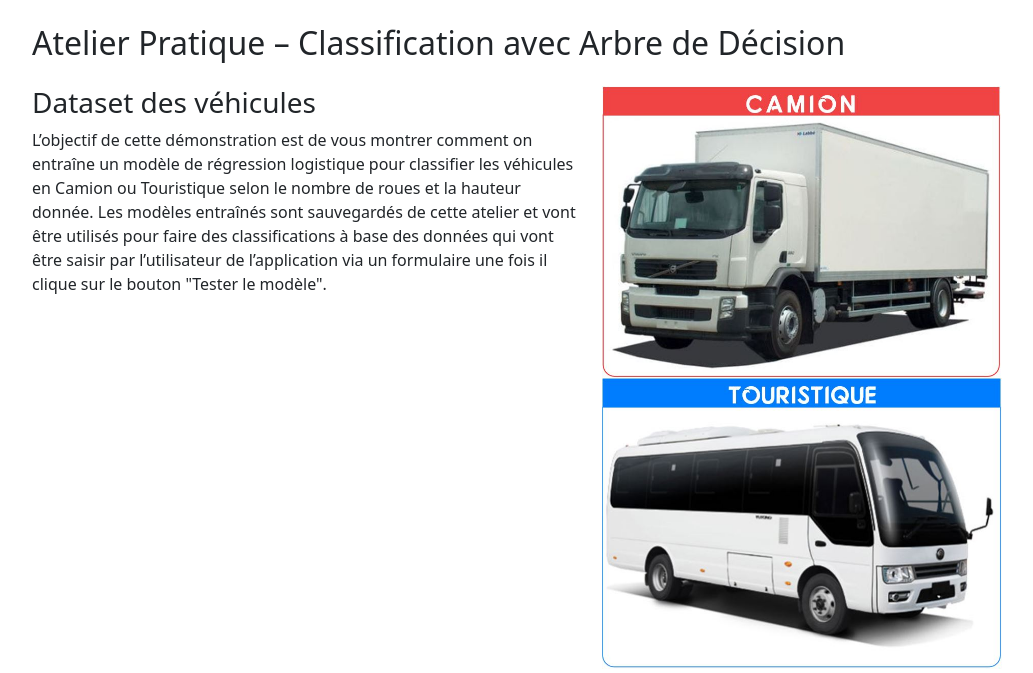
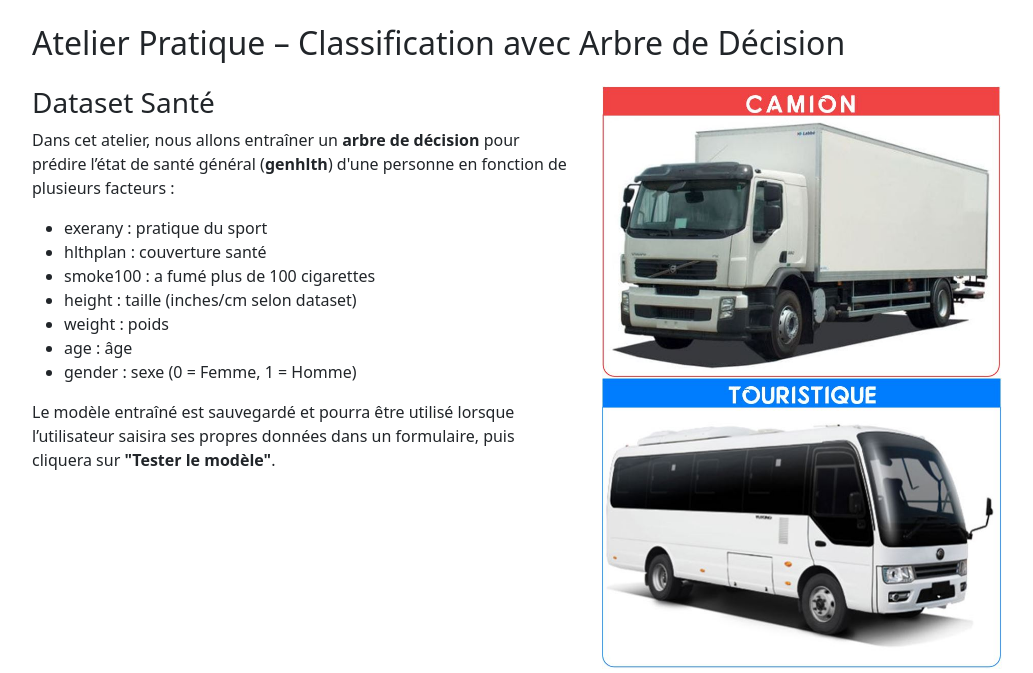
Before and after one commit to imane-mbarek/projet_ML, a Django app: page /arbre_atelier_C/ in a window 1280 px wide. Shown: the part 56-729 px from the top of the page, without its empty margins (50-1083 px from the left). Run offline with Django 5.2, Linux system fonts and the light colour scheme.

Commit message:
algo svm

```diff
--- a/algoAi/templates/arbre_decision/arbre_atelier_C.html
+++ b/algoAi/templates/arbre_decision/arbre_atelier_C.html
@@ -6,13 +6,26 @@
 
     <div class="row">
         <div class="col-md-6">
-            <h3>Dataset des véhicules</h3>
+            <h3>Dataset Santé</h3>
             <p>
-                L’objectif de cette démonstration est de vous montrer comment on entraîne un modèle de régression
-                logistique pour classifier les véhicules en Camion ou Touristique selon le nombre de roues et la hauteur donnée.
-                Les modèles entraînés sont sauvegardés de cette atelier et vont être utilisés pour faire des classifications
-                à base des données qui vont être saisir par l’utilisateur de l’application via un formulaire une fois il clique
-                sur le bouton "Tester le modèle".
+                Dans cet atelier, nous allons entraîner un <strong>arbre de décision</strong> pour prédire
+                l’état de santé général (<strong>genhlth</strong>) d'une personne en fonction de plusieurs facteurs :
+            </p>
+
+            <ul>
+                <li>exerany : pratique du sport</li>
+                <li>hlthplan : couverture santé</li>
+                <li>smoke100 : a fumé plus de 100 cigarettes</li>
+                <li>height : taille (inches/cm selon dataset)</li>
+                <li>weight : poids</li>
+                <li>age : âge</li>
+                <li>gender : sexe (0 = Femme, 1 = Homme)</li>
+            </ul>
+
+            <p>
+                Le modèle entraîné est sauvegardé et pourra être utilisé lorsque l’utilisateur saisira
+                ses propres données dans un formulaire, puis cliquera sur
+                <strong>"Tester le modèle"</strong>.
             </p>
         </div>
 
@@ -23,7 +36,7 @@
     </div>
 
     <div>
-        <a class="btn btn-success col-12 mt-2 mb-2" href="{% url 'reglog_tester' %}">Tester le modèle</a>
+        <a class="btn btn-success col-12 mt-2 mb-2" href="{% url 'arbre_decision_tester' %}">Tester le modèle</a>
     </div>
 
     <iframe src="{% static 'pdfs/course_demonstration.pdf' %}"
--- a/algoAi/templates/random_forest/random_forest_atelier_C.html
+++ b/algoAi/templates/random_forest/random_forest_atelier_C.html
@@ -23,7 +23,7 @@
     </div>
 
     <div>
-        <a class="btn btn-success col-12 mt-2 mb-2" href="{% url 'reglog_tester' %}">Tester le modèle</a>
+        <a class="btn btn-success col-12 mt-2 mb-2" href="{% url 'random_forest_tester' %}">Tester le modèle</a>
     </div>
 
     <iframe src="{% static 'pdfs/course_demonstration.pdf' %}"
--- a/algoAi/templates/svm/svm_atelier_R.html
+++ b/algoAi/templates/svm/svm_atelier_R.html
@@ -24,7 +24,7 @@
     </div>
 
     <div>
-        <a class="btn btn-success col-12 mt-2 mb-2" href="{% url 'reglog_tester' %}">Tester le modèle</a>
+        <a class="btn btn-success col-12 mt-2 mb-2" href="{% url 'svm_tester' %}">Tester le modèle</a>
     </div>
 
     <iframe src="{% static 'pdfs/course_demonstration.pdf' %}"
--- a/algoAi/urls.py
+++ b/algoAi/urls.py
@@ -9,11 +9,17 @@ urlpatterns = [
     path('reglog_prediction/', views.regLog_prediction, name='regLog_prediction'),
     path('arbre_decision_details/', views.arbre_decision_details, name='arbre_decision_details'),
     path('arbre_atelier_C/', views.arbre_atelier_C, name='arbre_atelier_C'),
+    path('arbre_decision_tester/', views.arbre_decision_tester, name='arbre_decision_tester'),
+    path('arbre_decision_prediction/', views.arbre_decision_prediction, name='arbre_decision_prediction'),
     path('svm_details/', views.svm_details, name='svm_details'),
     path('svm_atelier_C/', views.svm_atelier_C, name='svm_atelier_C'),
     path('svm_atelier_R/', views.svm_atelier_R, name='svm_atelier_R'),
+    path('svm_tester/', views.svm_tester, name='svm_tester'),
+    path('svm_prediction/', views.svm_prediction, name='svm_prediction'),
     path('random_forest_details/', views.random_forest_details, name='random_forest_details'),
     path('random_forest_atelier_C/', views.random_forest_atelier_C, name='random_forest_atelier_C'),
+    path('random_forest_tester/', views.random_forest_tester, name='random_forest_tester'),
+    path('random_forest_prediction/', views.random_forest_prediction, name='random_forest_prediction'),
     path('xgboost_details/', views.xgboost_details, name='xgboost_details'),
     path('xgboost_atelier_C/', views.xgboost_atelier_C, name='xgboost_atelier_C'),
 ]
--- a/algoAi/views.py
+++ b/algoAi/views.py
@@ -77,6 +77,60 @@ def arbre_decision_details(request):
 def arbre_atelier_C(request):
     return render(request,"arbre_decision/arbre_atelier_C.html")
 
+def arbre_decision_tester(request):
+    return render(request,"arbre_decision/arbre_decision_form_c.html")
+
+def arbre_decision_prediction(request):
+    # Tâche 1 : Recevoir le Colis
+    if request.method == 'POST':
+
+        # Tâche 2 : Déballer le colis (extraction des données du formulaire)
+        exerany = int(request.POST.get('exerany'))
+        hlthplan = int(request.POST.get('hlthplan'))
+        smoke100 = int(request.POST.get('smoke100'))
+        height = float(request.POST.get('height'))
+        weight = float(request.POST.get('weight'))
+        age = int(request.POST.get('age'))
+        gender = int(request.POST.get('gender'))
+
+        # Tâche 3 : Réveiller l'expert (charger le modèle Decision Tree)
+        model = load_models('dt_class.pkl')
+
+        # Tâche 4 : Poser la question à l'expert
+        prediction = model.predict([[exerany, hlthplan, smoke100, height, weight, age, gender]])
+        predicted_class = int(prediction[0])
+
+        # Tâche 5 : Traduire la réponse
+        health_label = {0: 'fair', 1: 'good'}
+        imag_url = {
+            'fair': 'images/camion.jpg',
+            'good': 'images/touristique.jpg'
+        }
+
+        pred_health_state = health_label[predicted_class]
+        pred_img = imag_url[pred_health_state]
+
+        # Tâche 6 : Préparer le Plateau-Repas (context)
+        input_data = {
+            'exerany': exerany,
+            'hlthplan': hlthplan,
+            'smoke100': smoke100,
+            'height': height,
+            'weight': weight,
+            'age': age,
+            'gender': gender,
+        }
+
+        context = {
+            'predicted_state': pred_health_state,
+            'initial_data': input_data
+        }
+
+        return render(request, 'arbre_decision/arbre_decision_result_c.html', context)
+
+    # Si GET : afficher le formulaire
+    return render(request, 'arbre_decision/arbre_decision_form_c.html')
+
 
 
 # pour la carte SVM -----------------------------------------------------------------------------------------------------------------------------------------------------------------------------------------------------------
@@ -90,6 +144,59 @@ def svm_atelier_C(request):
 def svm_atelier_R(request):
     return render(request,"svm/svm_atelier_R.html")
 
+def svm_tester(request):
+    return render(request,"svm/svm_form_c.html")
+
+def svm_prediction(request):
+# Tâche 1 : Recevoir le Colis
+    if request.method == 'POST':
+
+
+        # Tâche 2 : Déballer le colis (extraction des données du formulaire du béton)
+        # Les valeurs sont des nombres flottants normalisés pour le modèle SVR
+        ciment = float(request.POST.get('ciment'))
+        eau = float(request.POST.get('eau'))
+        sable = float(request.POST.get('sable'))
+        gravier = float(request.POST.get('gravier'))
+        age = float(request.POST.get('age')) # L'âge est aussi normalisé ici
+
+        # Note: Les anciens champs (exerany, hlthplan, etc.) ont été supprimés/remplacés.
+
+        # Tâche 3 : Réveiller l'expert (charger le modèle SVR)
+        # Assurez-vous que 'svr_reg.pkl' est le bon chemin/nom de votre modèle SVR entraîné
+        model = load_models('svm_reg.pkl')
+
+        # La prédiction est une valeur continue (Résistance du Béton)
+        prediction = model.predict([[ciment, eau, sable, gravier, age]])
+        predicted_resistance = prediction[0]
+
+        # Tâche 5 : Traduire la réponse (Simplifiée pour la régression)
+        # Nous n'avons pas de classes à traduire, seulement une valeur numérique.
+
+        # Tâche 6 : Préparer le Plateau-Repas (context)
+        input_data = {
+            'Ciment (norm.)': ciment,
+            'Eau (norm.)': eau,
+            'Sable (norm.)': sable,
+            'Gravier (norm.)': gravier,
+            'Âge (norm.)': age,
+        }
+
+        context = {
+            # C'est la variable utilisée dans le template de résultat
+            'predicted_resistance': predicted_resistance,
+            'initial_data': input_data,
+            # Optionnel : Ajoutez une URL d'image pour le template de résultat
+            'img_illustration': 'images/camion.jpg'
+        }
+
+        return render(request, 'svm/svm_result_c.html', context)
+
+    # Si GET : afficher le formulaire
+    return render(request, 'svm/svm_form_c.html')
+
+
+
 
 # pour la carte random forest -------------------------------------------------------------------------------------------------------------------------------------------------------------------------------------------------------------------
 
@@ -99,6 +206,61 @@ def random_forest_details(request):
 def random_forest_atelier_C(request):
     return render(request,"random_forest/random_forest_atelier_C.html")
 
+def random_forest_tester(request):
+    return render(request,"random_forest/random_forest_form_c.html")
+
+def random_forest_prediction(request):
+    # Tâche 1 : Recevoir le Colis
+    if request.method == 'POST':
+
+        # Tâche 2 : Déballer le colis (extraction des données du formulaire)
+        exerany = int(request.POST.get('exerany'))
+        hlthplan = int(request.POST.get('hlthplan'))
+        smoke100 = int(request.POST.get('smoke100'))
+        height = float(request.POST.get('height'))
+        weight = float(request.POST.get('weight'))
+        age = int(request.POST.get('age'))
+        gender = int(request.POST.get('gender'))
+
+        # Tâche 3 : Réveiller l'expert (charger le modèle Decision Tree)
+        model = load_models('rf_class.pkl')
+
+        # Tâche 4 : Poser la question à l'expert
+        prediction = model.predict([[exerany, hlthplan, smoke100, height, weight, age, gender]])
+        predicted_class = int(prediction[0])
+
+        # Tâche 5 : Traduire la réponse
+        health_label = {0: 'fair', 1: 'good'}
+        imag_url = {
+            'fair': 'images/camion.jpg',
+            'good': 'images/touristique.jpg'
+        }
+
+        pred_health_state = health_label[predicted_class]
+        pred_img = imag_url[pred_health_state]
+
+        # Tâche 6 : Préparer le Plateau-Repas (context)
+        input_data = {
+            'exerany': exerany,
+            'hlthplan': hlthplan,
+            'smoke100': smoke100,
+            'height': height,
+            'weight': weight,
+            'age': age,
+            'gender': gender,
+        }
+
+        context = {
+            'predicted_state': pred_health_state,
+            'initial_data': input_data
+        }
+
+        return render(request, 'random_forest/random_forest_result_c.html', context)
+
+    # Si GET : afficher le formulaire
+    return render(request, 'random_forest/random_forest_form_c.html')
+
+
 # pour la carte XGBoot -----------------------------------------------------------------------------------------------------------------------------------------------------------------------------------------------------------------------------------------
 
 def xgboost_details(request):
```
Also changed, not shown: algoAi/templates/arbre_decision/arbre_decision_form_c.html (added, +90 -0 lines), algoAi/templates/arbre_decision/arbre_decision_result_c.html (added, +32 -0 lines), algoAi/templates/random_forest/random_forest_form_c.html (added, +90 -0 lines), algoAi/templates/random_forest/random_forest_result_c.html (added, +32 -0 lines), algoAi/templates/svm/svm_form_c.html (added, +77 -0 lines), algoAi/templates/svm/svm_result_c.html (added, +48 -0 lines), 3 other files.
